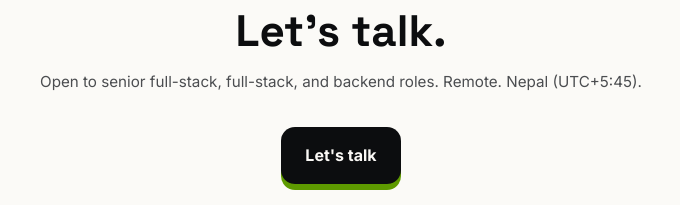
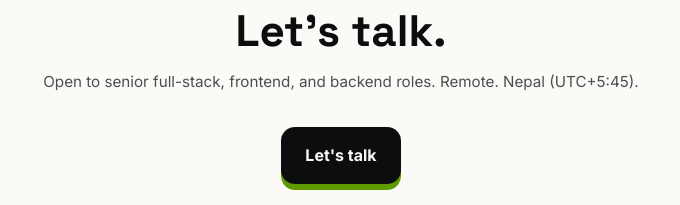
Before and after one commit to Abidit/grow-abidit, a website built with Vite: page index.html in a window 1280 px wide. Shown: the part 4326-4531 px from the top of the page, 299-979 px from the left. Built offline with nearby package versions, Linux system fonts and the light colour scheme.

Commit message:
Update contact section to specify frontend roles and improve clarity

```diff
--- a/index.html
+++ b/index.html
@@ -249,8 +249,8 @@
       <div class="container contact-content">
         <h2 class="contact-title">Let's talk.</h2>
         <p class="contact-sub">
-          Open to senior full-stack, full-stack, and backend roles. Remote.
-          Nepal (UTC+5:45).
+          Open to senior full-stack, frontend, and backend roles. Remote. Nepal
+          (UTC+5:45).
         </p>
         <a href="mailto:abistha01@gmail.com" class="btn btn-primary contact-cta"
           >Let's talk</a
```
